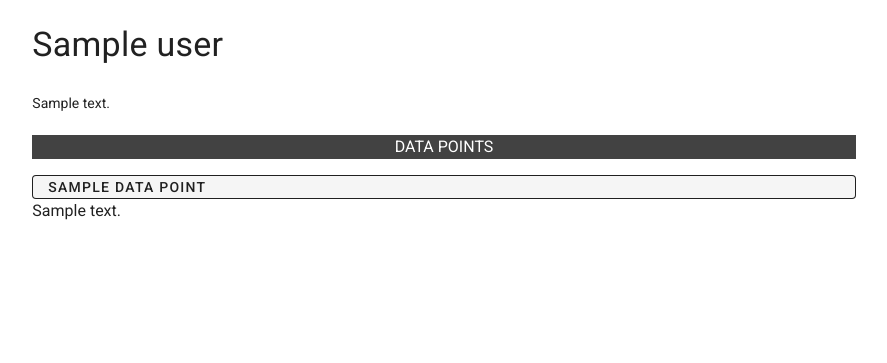
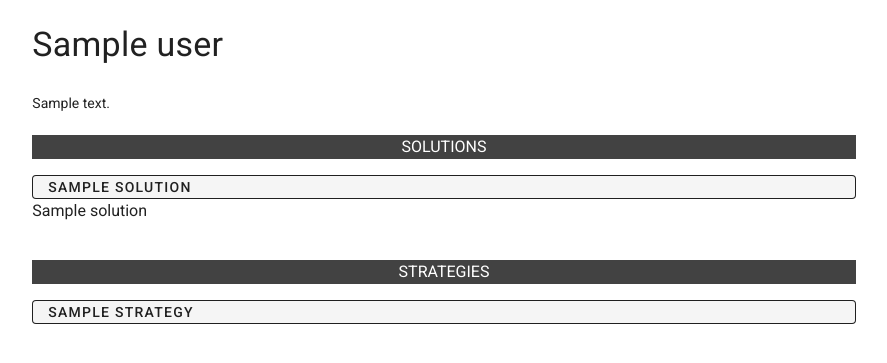
Before and after one commit to idetra/terraformus, a Django app: template terraformus/core/templates/user/author.html in a window 1280 px wide. Shown: the part 56-419 px from the top of the page, without its empty margins (196-1083 px from the left). Run offline with Django 3.2, Linux system fonts and the light colour scheme; the template is opened without the code that fills it: most values are stand-ins (such as "Sample title", 1, 10 or a date in 2020); some libraries are stand-ins or nearby versions.

Commit message:
basic author page activated

```diff
--- a/terraformus/core/templates/user/author.html
+++ b/terraformus/core/templates/user/author.html
@@ -4,29 +4,36 @@
 
 {% block content %}
 
-
-
     <div class="row justify-content-center">
         <div class="col-8">
-    <h4 class="mt-4">{{ author_profile.user.get_full_name }}</h4>
+            <h4 class="mt-4">{{ author_profile.user.get_full_name }}</h4>
+            <br>
 
-    <br>
+            {{ author_profile.biography }}
 
-    {{ author_profile.biography }}
+            <br>
+            <br>
 
-    <br>
-    <br>
+            <p class="text-center text-white bg-dark">SOLUTIONS</p>
+            {% for solution in author_solutions %}
 
-            <p class="text-center text-white bg-dark">DATA POINTS</p>
-            {% for data_point in data_points %}
+                <a class="btn btn-xs btn-outline-dark bg-light d-flex justify-content-start" href="{% url 'solution' solution.uuid solution.slug %}">
+                    {{ solution.title|truncatechars:100 }}
+                </a>
+                <p>{{ solution.subtitle }}</p>
 
-                <a class="btn btn-xs btn-outline-dark bg-light d-flex justify-content-start" href="{% url 'datapoint' data_point.slug %}">
-                    {{ data_point.title|truncatechars:100 }}
+            {% endfor %}
+            <br>
+            <p class="text-center text-white bg-dark">STRATEGIES</p>
+            {% for strategy in author_strategies %}
+
+                <a class="btn btn-xs btn-outline-dark bg-light d-flex justify-content-start" href="{% url 'strategy' strategy.uuid strategy.slug %}">
+                    {{ strategy.title|truncatechars:100 }}
                 </a>
-                <p>{{ data_point.description }}</p>
                 <br>
 
             {% endfor %}
+
         </div>
     </div>
 
--- a/terraformus/urls.py
+++ b/terraformus/urls.py
@@ -19,7 +19,7 @@ urlpatterns = [
     path('edit_life_cycle/<uuid:uuid>', views.edit_life_cycle, name='edit_life_cycle'),
     path('delete_life_cycle/<uuid:uuid>', views.delete_life_cycle, name='delete_life_cycle'),
     # strategies
-    path('strategies/', views.strategies, name='strategies'),
+    # path('strategies/', views.strategies, name='strategies'),
     path('strategy/<uuid:uuid>/<str:slug>', views.strategy, name='strategy'),
     path('create_strategy/', views.create_strategy, name='create_strategy'),
     path('edit_strategy/<uuid:uuid>', views.edit_strategy, name='edit_strategy'),
```
Also changed, not shown: terraformus/core/views.py (+34 -33 lines).
